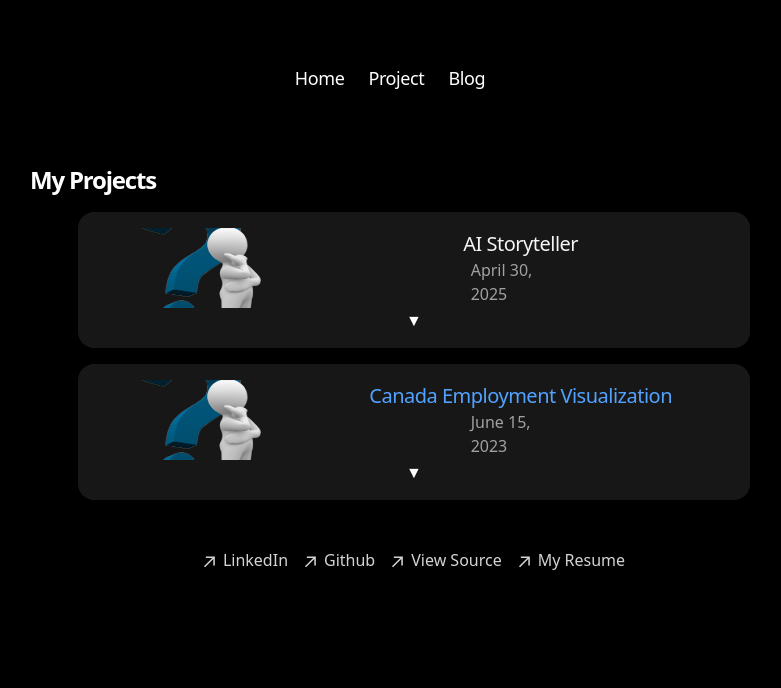
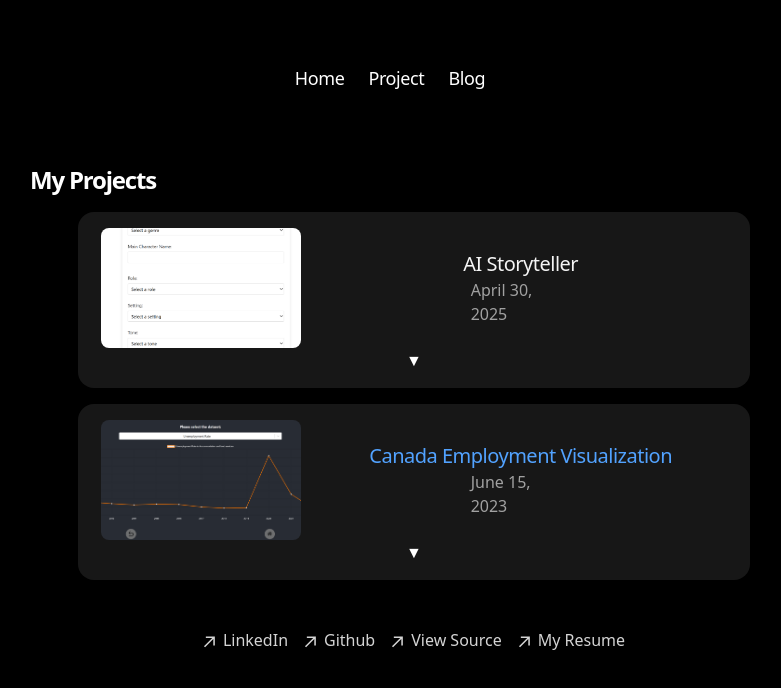
Before and after one commit to brianctb/personal-webpage, a Next.js app: page /project in a window 1280 px wide. Shown: the top 688 px of the page, without its empty margins (226-1007 px from the left). Built offline with nearby package versions, Linux system fonts and the light colour scheme.

Commit message:
Add cover image for project card

```diff
--- a/app/components/project/projectCard.tsx
+++ b/app/components/project/projectCard.tsx
@@ -4,10 +4,21 @@ import { useState } from "react";
 import { Project } from "app/interface/project";
 import { formatDate } from "app/utils/date/format";
 import { PillGroup } from "../pillGroup";
+import { useEffect } from "react";
+
+const DEFAULT_IMAGE = `/image/question_mark.png`;
 
 export const ProjectCard = ({ project }: { project: Project }) => {
 
     const [isExpanded, setIsExpanded] = useState(false);
+    const [imgSrc, setImgSrc] = useState(DEFAULT_IMAGE);
+
+    useEffect(() => {
+        const img = new Image();
+        img.src = `/image/${project.imagePath}`;
+        img.onload = () => setImgSrc(img.src);
+        img.onerror = () => setImgSrc(DEFAULT_IMAGE);
+    }, [project.imagePath]);
 
     return (
         <article className="mb-4 p-4 rounded-2xl bg-neutral-900 w-full lg:w-2xl">
@@ -15,9 +26,9 @@ export const ProjectCard = ({ project }: { project: Project }) => {
                 <div className="flex w-full">
                     <div className="flex-1 flex justify-center">
                         <img
-                            src={`/image/${project.imagePath}`}
+                            src={imgSrc}
                             alt={project.name}
-                            className="w-30 h-20"
+                            className="w-50 h-30 object-cover rounded-lg"
                         />
                     </div>
                     <div className="flex-2 flex justify-center items-center">
--- a/app/interface/project.ts
+++ b/app/interface/project.ts
@@ -20,7 +20,7 @@ export const projects: Project[] = [
       "Configured PostgreSQL database including schema design, user privilege management"
     ],
     techStack: ["JavaScript", "Node.js", "Express", "PostgreSQL", "OpenAI API"],
-    imagePath: "question_mark.png",
+    imagePath: "AI-Storyteller.png",
   },
   {
     name: "Canada Employment Visualization",
@@ -28,6 +28,6 @@ export const projects: Project[] = [
     publishedAt: "2023-06-15",
     techStack: ["JavaScript", "Python","React", "Node.js", "MongoDB", "Chart.js"],
     link: "https://canada-employment-visualization.vercel.app",
-    imagePath: "question_mark.png"
+    imagePath: "employment-visualization.png"
   }
 ];
```
Also changed, not shown: public/image/AI-Storyteller.png (added), public/image/employment-visualization.png (added).
